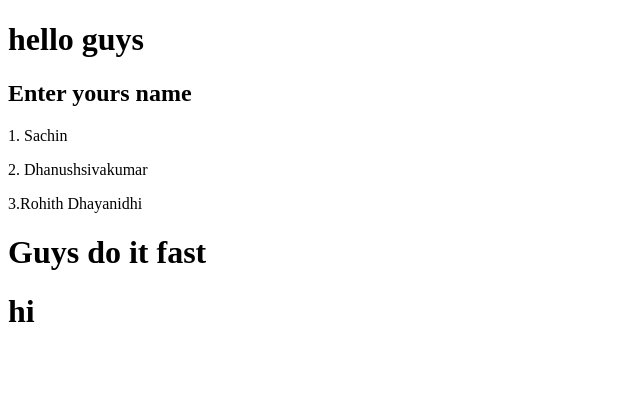
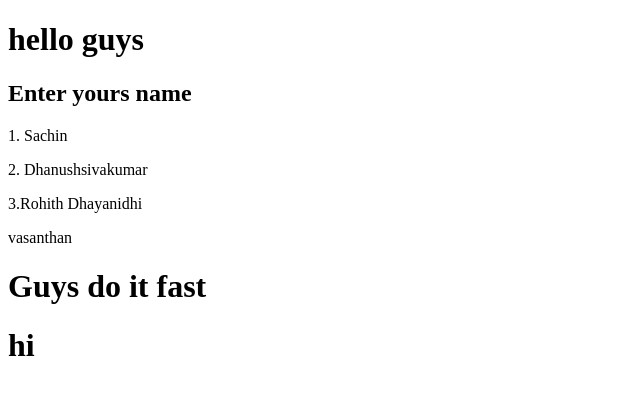
Before and after one commit to Sachin-Jandy-Rhoods/demofork, a plain HTML site: page index.html in a window 1280 px wide. Shown: the whole page, without its empty margins (0-640 px from the left). Drawn offline with Linux system fonts and the light colour scheme.

Commit message:
4.add new name

```diff
--- a/index.html
+++ b/index.html
@@ -11,6 +11,7 @@
     <p>1. Sachin</p>
     <p>2. Dhanushsivakumar</p>
     <p>3.Rohith Dhayanidhi</p>
+    <p>vasanthan</p>
     <h1>Guys do it fast </h1>
     <h1>
         hi
```
